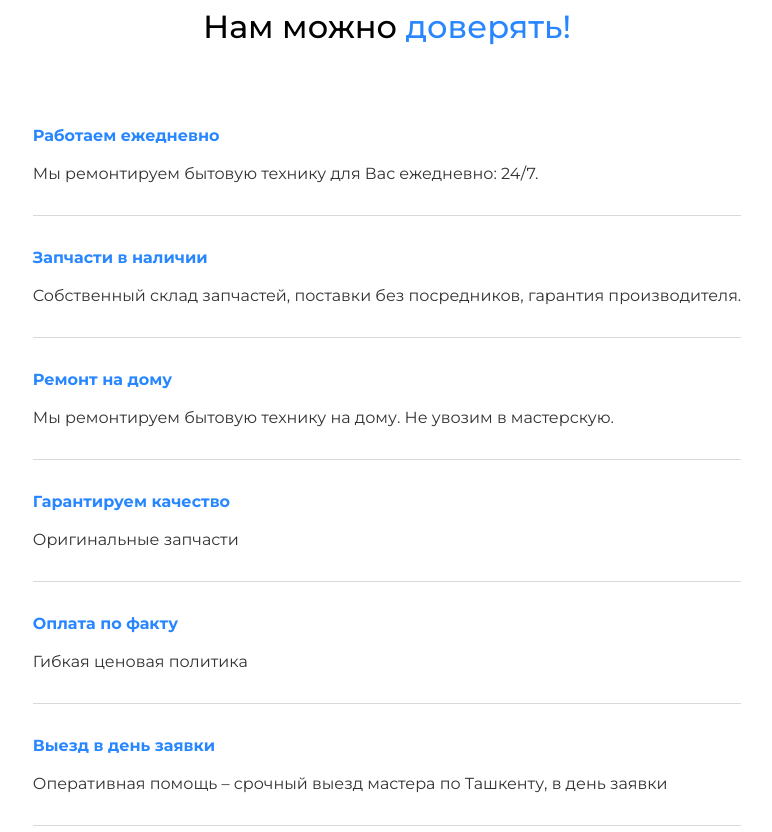
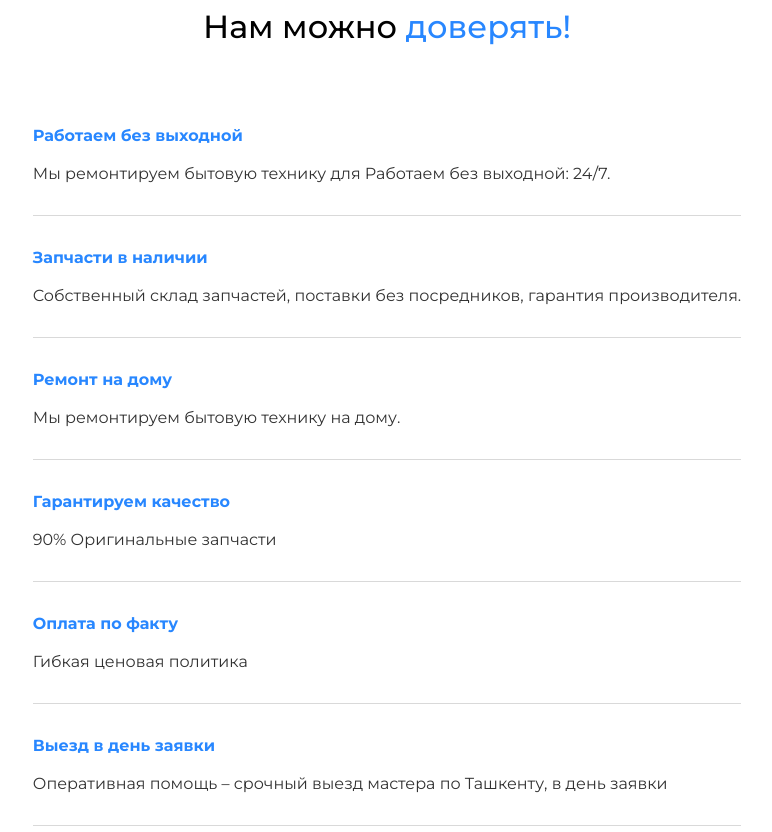
Before and after one commit to cxAbdulloh/ChillPro-Service, a React (Vite) app: page / in a window 1280 px wide. Shown: the part 1840-2672 px from the top of the page, without its empty margins (253-1025 px from the left). Built offline with nearby package versions, Linux system fonts and the light colour scheme.

Commit message:
fix the bugs

```diff
--- a/src/Components/About/About.jsx
+++ b/src/Components/About/About.jsx
@@ -11,9 +11,9 @@ const About = () => {
     <div className="aboutContainer">
         <div className="gridColumsTop">
             <div className="item">
-                <h4>Работаем ежедневно</h4>
+                <h4>Работаем без выходной</h4>
                 <br />
-                <p className='gridDescription'>Мы ремонтируем бытовую технику для Вас ежедневно: 24/7.</p>
+                <p className='gridDescription'>Мы ремонтируем бытовую технику для Работаем без выходной: 24/7.</p>
             </div>
             <hr className='aboutHr'/>
             <div className="item">
@@ -25,13 +25,13 @@ const About = () => {
             <div className="item">
                 <h4>Ремонт на дому</h4>
                 <br />
-                <p className='gridDescription'>Мы ремонтируем бытовую технику на дому. Не увозим в мастерскую.</p>
+                <p className='gridDescription'>Мы ремонтируем бытовую технику на дому.</p>
                 </div>
                 <hr className='aboutHr'/>
             <div className="item">
                 <h4>Гарантируем качество</h4>
                 <br />
-                <p className='gridDescription'>Оригинальные
+                <p className='gridDescription'>90% Оригинальные
                 запчасти</p>
             </div>
             <hr className='aboutHr'/>
```
